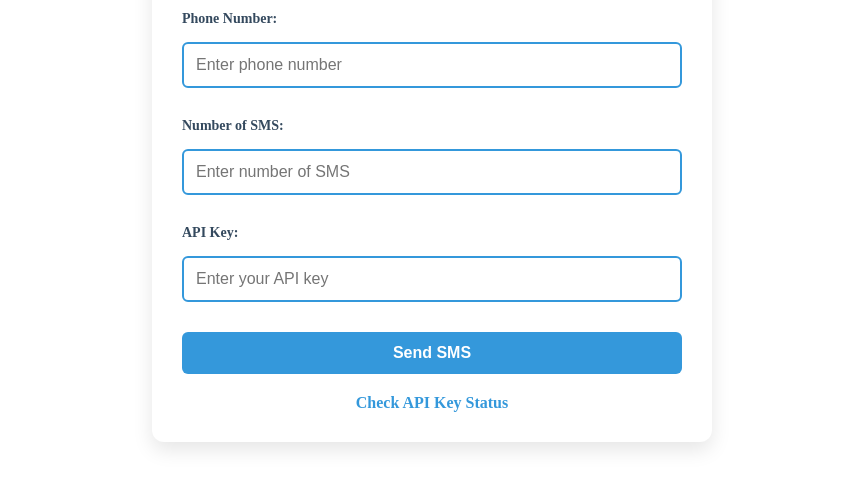
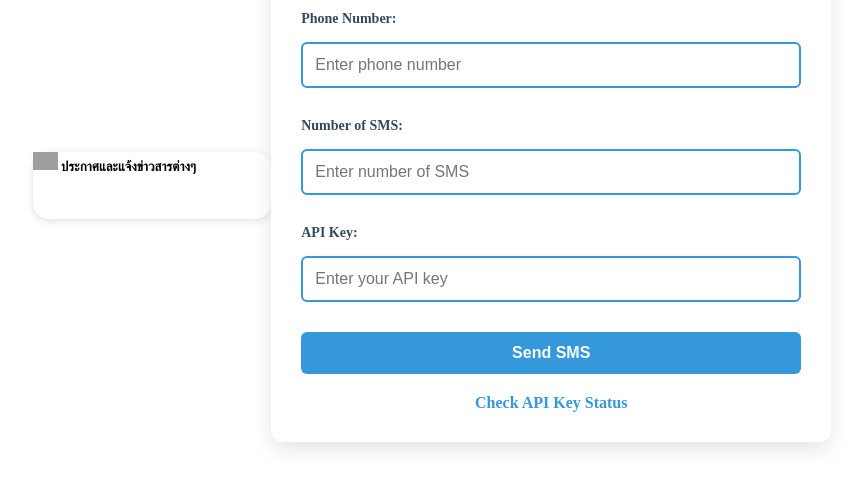
Before and after one commit to koala1201-code/btc, a plain HTML site: page index.html in a window 1280 px wide. Shown: the part 226-714 px from the top of the page, without its empty margins (208-1066 px from the left). Drawn offline with Linux system fonts and the light colour scheme; grey boxes are pictures that could not be loaded.

Commit message:
Update index.html

```diff
--- a/index.html
+++ b/index.html
@@ -1,5 +1,18 @@
 <!DOCTYPE html>
 <html lang="en">
+
+
+<div class="mt-3">
+                    <div class="bg-white card-body" style="border-radius: 1rem !important; box-shadow: rgba(99, 99, 99, 0.2) 0px 2px 8px 0px;">
+                        <h5 class="text-center announcement-title"><img src="https://cdn-icons-png.flaticon.com/512/8306/8306906.png" width="25"> ประกาศและแจ้งข่าวสารต่างๆ</h5>
+                        <div class="col p-0 mt-lg-0 text-white">
+                            <marquee class="form-control bg-card">╰┈➤ยินดีตอนรับเข้าสู่ เว็บ boomzvpn </marquee>
+                        </div>
+                    </div>
+                </div>
+
+</br>
+
 <head>
     <meta charset="UTF-8">
     <meta name="viewport" content="width=device-width, initial-scale=1.0">
```
